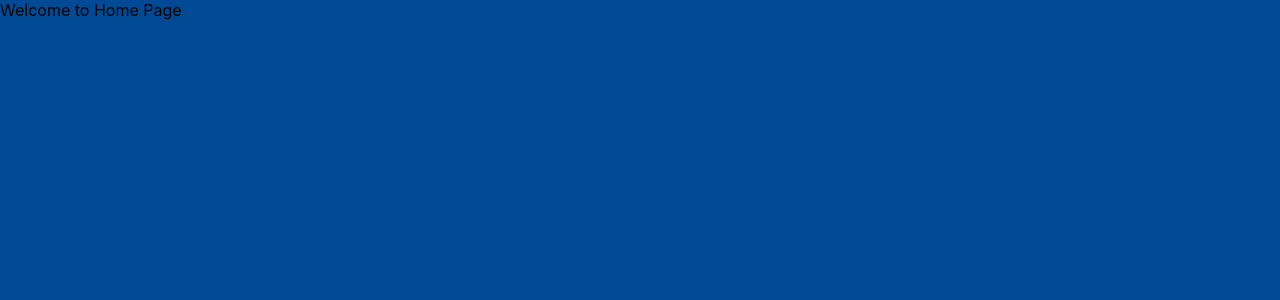
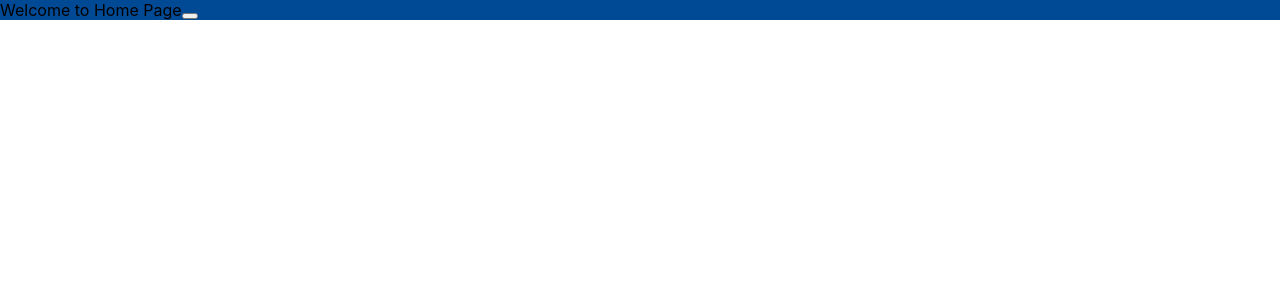
Before and after one commit to MURA199918/React_helloWorld, a React (Create React App) app: page /welcome in a window 1280 px wide. Shown: the top 300 px of the page. Built offline with nearby package versions, Linux system fonts and the light colour scheme.

Commit message:
[Murali]Refactored to display hello message using a new component and redirecting to another page

```diff
--- a/src/App.js
+++ b/src/App.js
@@ -4,17 +4,13 @@
 
 import { BrowserRouter as Router, Switch, Route } from "react-router-dom";
 import Welcome from './Components/Welcome';
+import AppRouter from './AppRouter';
 class App extends React.Component {
 
   render() {
     return (
-      <div className="app-main">
-        <Router>
-          <Switch>
-            <Route path="/" component={Home} exact></Route>
-            <Route path="/welcome" component={Welcome}></Route>
-          </Switch>
-        </Router>
+      <div>
+       <AppRouter/>
       </div>
     );
   }
--- /dev/null
+++ b/src/AppRouter.js
@@ -0,0 +1,24 @@
+import React from 'react';
+import './App.css';
+import Home from './Components/Home';
+
+import { BrowserRouter as Router, Switch, Route } from "react-router-dom";
+import Welcome from './Components/Welcome';
+import HomePage from './Pages/HomePage';
+import WelcomePage from './Pages/WelcomePage';
+class AppRouter extends React.Component {
+
+  render() {
+    return (
+      <div className="app-main">
+        <Router>
+          <Switch>
+            <Route path="/" component={Home} exact></Route>
+            <Route path="/welcome" component={Welcome}></Route>
+          </Switch>
+        </Router>
+      </div>
+    );
+  }
+}
+export default AppRouter;
--- a/src/Components/Welcome.jsx
+++ b/src/Components/Welcome.jsx
@@ -1,9 +1,14 @@
 import React, { Component } from 'react';
 class Welcome extends Component {
+    goToHomePage = (event) => {
+        this.props.history.push('/')
+    }
+
     render() {
         return(
             <div>
                 Welcome to Home Page
+            <button onClick={this.goToHomePage}></button>
             </div>
         )
     }
--- a/src/Pages/HomePage.jsx
+++ b/src/Pages/HomePage.jsx
@@ -1,10 +1,12 @@
 import React, { Component } from 'react';
-import Home from '../Components/home';
+import Home from '../Components/Home';
 class HomePage extends Component {
     render() {
-        <div>
-            <Home/>
-        </div>
+        return(
+            <div>
+               <Home/>
+            </div>
+        )
     }
 }
 export default HomePage;
```
Also changed, not shown: 1 other file (tests, documents, lock files or other folders).
